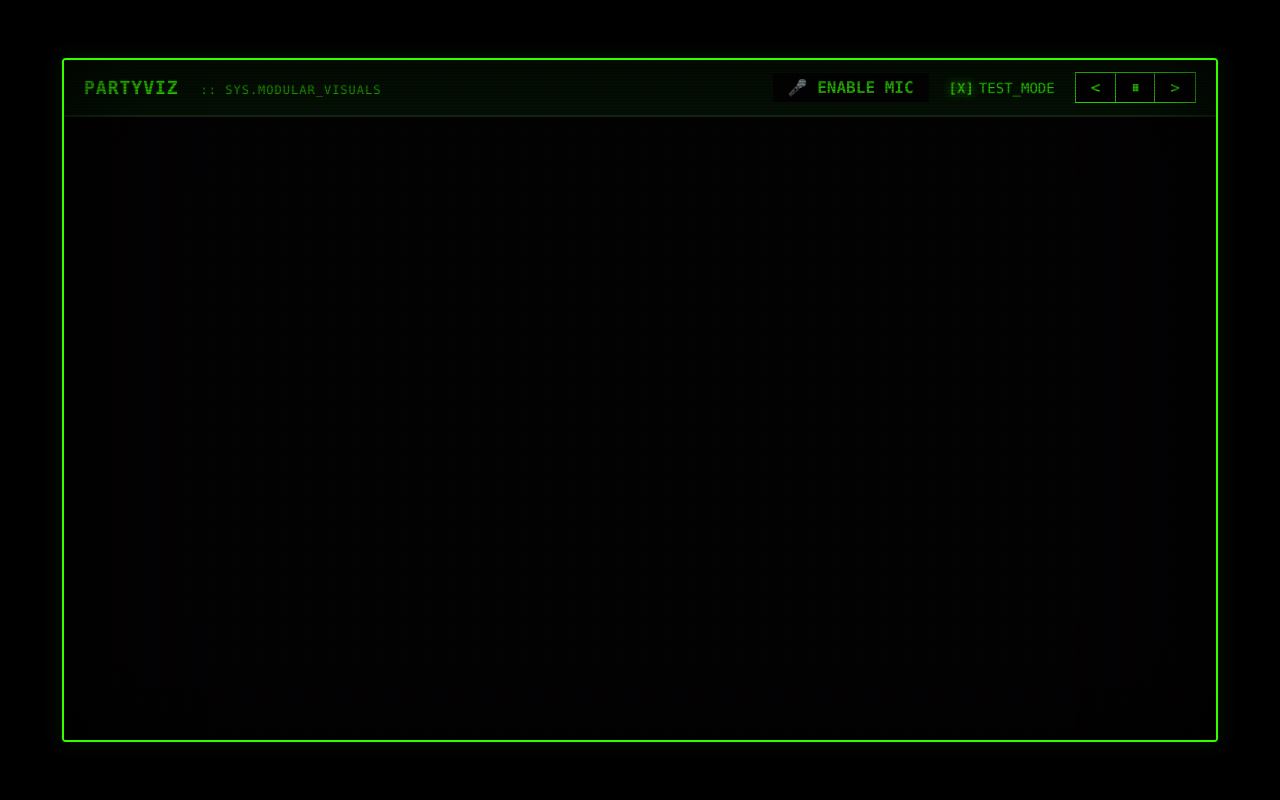
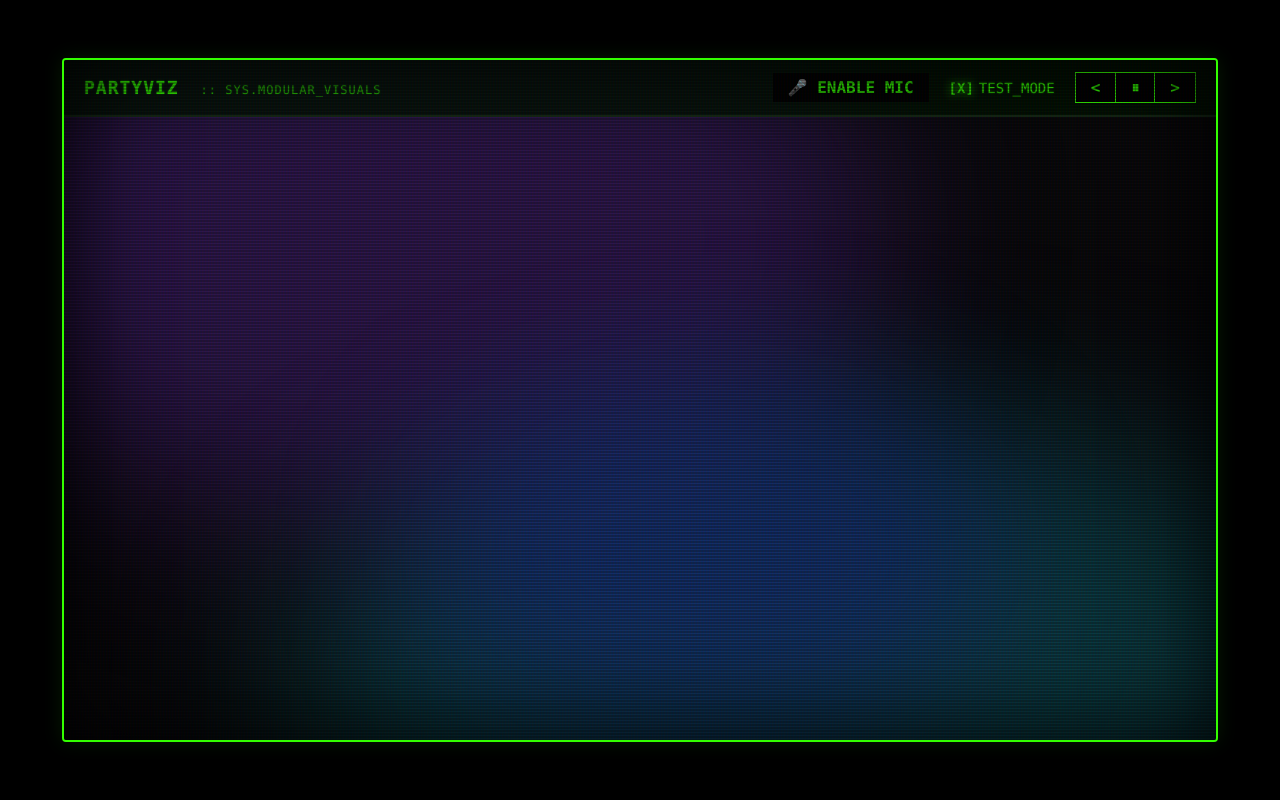
Before and after one commit to lord-carlos/PartyViz, a plain HTML site: page index.html in a window 1280 px wide. Drawn offline with Linux system fonts and the light colour scheme.

Commit message:
Add global background layer with animated nebula blobs

```diff
--- a/index.html
+++ b/index.html
@@ -12,6 +12,13 @@
 
   <!-- The Monitor Frame -->
   <div class="main-container">
+
+    <!-- 1. NEW: Global Background Layer -->
+    <div class="global-bg">
+      <div class="nebula-blob blob-1"></div>
+      <div class="nebula-blob blob-2"></div>
+      <div class="nebula-blob blob-3"></div>
+    </div>
 
     <!-- CRT Scanline & Vignette Overlay -->
     <div class="overlay"></div>
--- a/styles.css
+++ b/styles.css
@@ -81,14 +81,14 @@ header {
     margin-left: 10px;
 }
 
-/* Main View Area */
 #views {
     position: relative;
     flex-grow: 1;
-    /* Fill remaining space */
     width: 100%;
     overflow: hidden;
-    background: #000;
+    background: transparent;
+    z-index: 1;
+    /* Sit above background */
 }
 
 .animation-view {
@@ -216,3 +216,81 @@ select option {
     background-color: #000;
     color: var(--color-primary);
 }
+
+/* --- 1. GLOBAL BACKGROUND (Deep Nebula) --- */
+.global-bg {
+    position: absolute;
+    top: 0;
+    left: 0;
+    width: 100%;
+    height: 100%;
+    background-color: #030305;
+    /* Base deep black */
+    overflow: hidden;
+    z-index: 2;
+    opacity: 0.8;
+    /* Optional: "Screen" mode makes the colors glow on top of white lines */
+    mix-blend-mode: screen;
+
+    /* Ensure we can still click buttons underneath */
+    pointer-events: none;
+}
+
+.nebula-blob {
+    position: absolute;
+    border-radius: 50%;
+    filter: blur(80px);
+    /* Heavy blur for soft gradient look */
+    opacity: 0.6;
+    animation: nebulaFloat 25s infinite alternate ease-in-out;
+}
+
+/* Blob 1: Cyber Purple */
+.blob-1 {
+    top: -20%;
+    left: -10%;
+    width: 70vw;
+    height: 70vh;
+    background: #50208e;
+}
+
+/* Blob 2: Deep Teal */
+.blob-2 {
+    bottom: -20%;
+    right: -10%;
+    width: 80vw;
+    height: 60vh;
+    background: #09707a;
+    animation-duration: 35s;
+    /* Different speed */
+    animation-delay: -5s;
+}
+
+/* Blob 3: Night Blue */
+.blob-3 {
+    top: 40%;
+    left: 30%;
+    width: 50vw;
+    height: 50vh;
+    background: #152c9d;
+    animation-duration: 28s;
+    animation-delay: -12s;
+}
+
+@keyframes nebulaFloat {
+    0% {
+        transform: translate(0, 0) scale(1);
+    }
+
+    33% {
+        transform: translate(30px, 50px) scale(1.1);
+    }
+
+    66% {
+        transform: translate(-20px, 20px) scale(0.9);
+    }
+
+    100% {
+        transform: translate(10px, -30px) scale(1);
+    }
+}
```
Also changed, not shown: animations/synthwave-run/synthwave-run-animation.js (+16 -10 lines).
